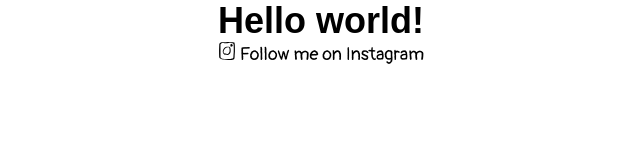
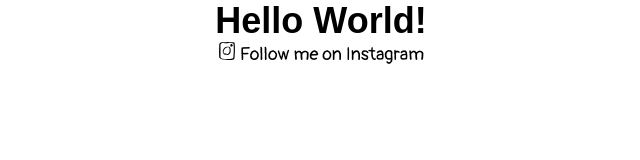
Before and after one commit to the-poodle-doodler/the-poodle-doodler.github.io, an Angular app: page / in a window 1280 px wide. Shown: the top 160 px of the page, without its empty margins (319-959 px from the left). Built offline with nearby package versions, Linux system fonts and the light colour scheme; a web font is replaced by a local one.

Commit message:
fix a letter

```diff
--- a/src/app/app.component.html
+++ b/src/app/app.component.html
@@ -1,3 +1,3 @@
-<span style="text-align: center;"><h1>Hello world!</h1></span>
+<span style="text-align: center;"><h1>Hello World!</h1></span>
 <router-outlet />
 <pd-footer></pd-footer>
```
